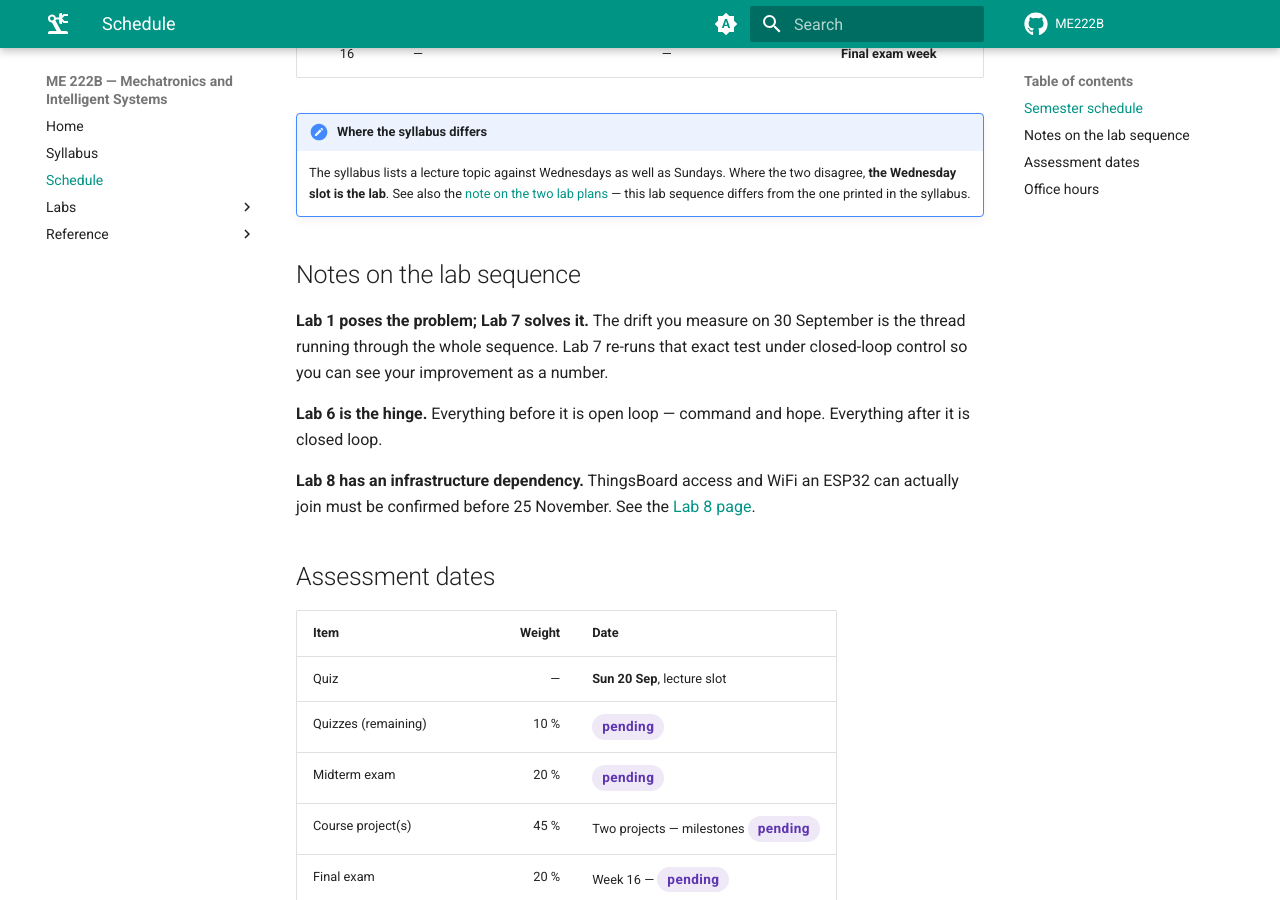
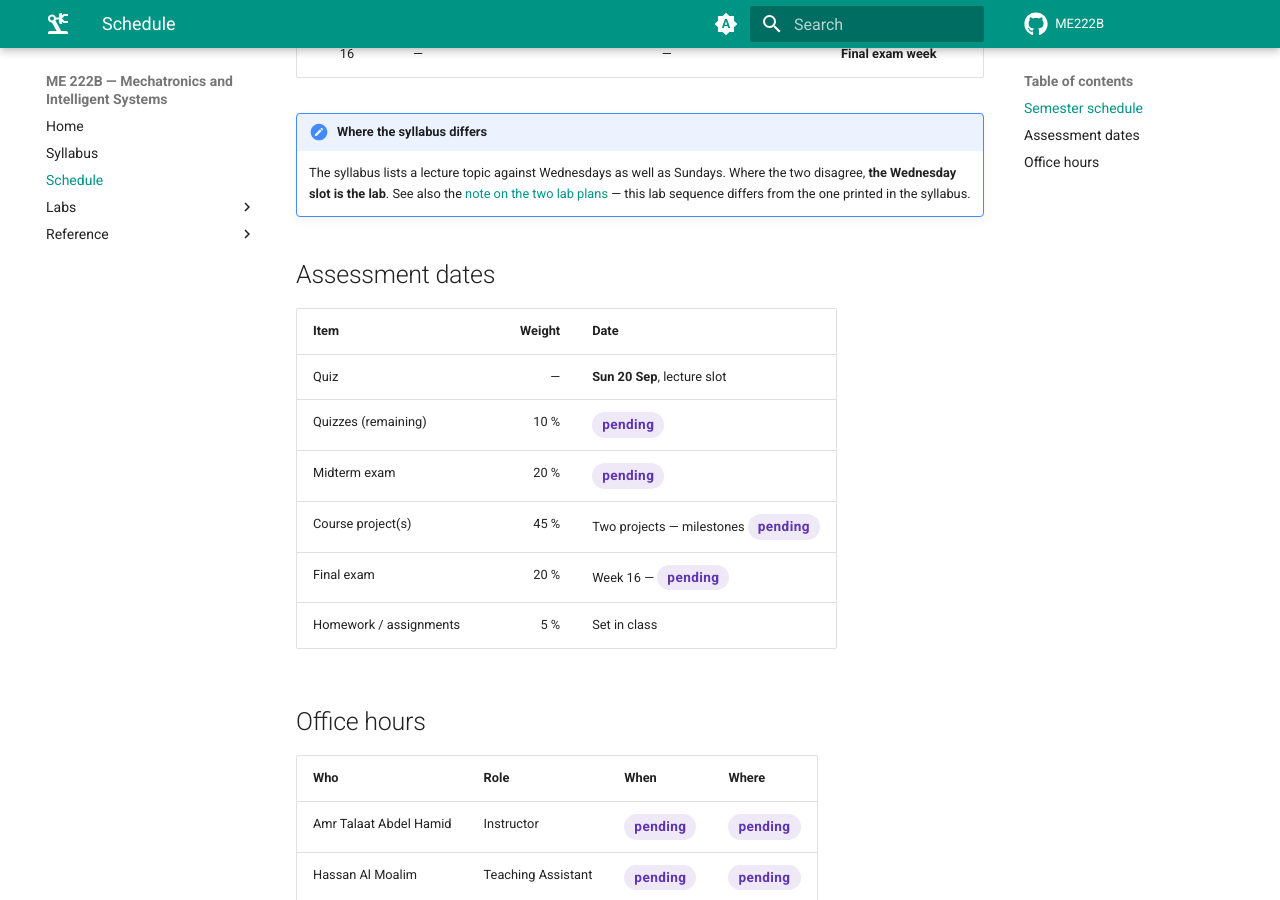
Before and after one commit to Hassan-Al-Moalim/ME222B, an MkDocs documentation site: the page built from docs/schedule.md, in a window 1280 px wide and 900 px high, scrolled down 1815 px. Built offline with MkDocs 1.6.1 and Material for MkDocs 9.7.7, drawn with Linux system fonts in a browser that asks for light colours; comment, search, counter and statistics services are not loaded.

Commit message:
Remove lab sequence notes from schedule
Removed notes on the lab sequence from the schedule.

```diff
--- a/docs/schedule.md
+++ b/docs/schedule.md
@@ -46,19 +46,6 @@ semester break, and finish on 9 December.
     [note on the two lab plans](syllabus.md#planned-labs) — this lab sequence
     differs from the one printed in the syllabus.
 
-## Notes on the lab sequence
-
-**Lab 1 poses the problem; Lab 7 solves it.** The drift you measure on 30
-September is the thread running through the whole sequence. Lab 7 re-runs that
-exact test under closed-loop control so you can see your improvement as a number.
-
-**Lab 6 is the hinge.** Everything before it is open loop — command and hope.
-Everything after it is closed loop.
-
-**Lab 8 has an infrastructure dependency.** ThingsBoard access and WiFi an ESP32
-can actually join must be confirmed before 25 November. See the
-[Lab 8 page](labs/lab08-servo-thingsboard.md).
-
 ## Assessment dates
 
 | Item | Weight | Date |
```
